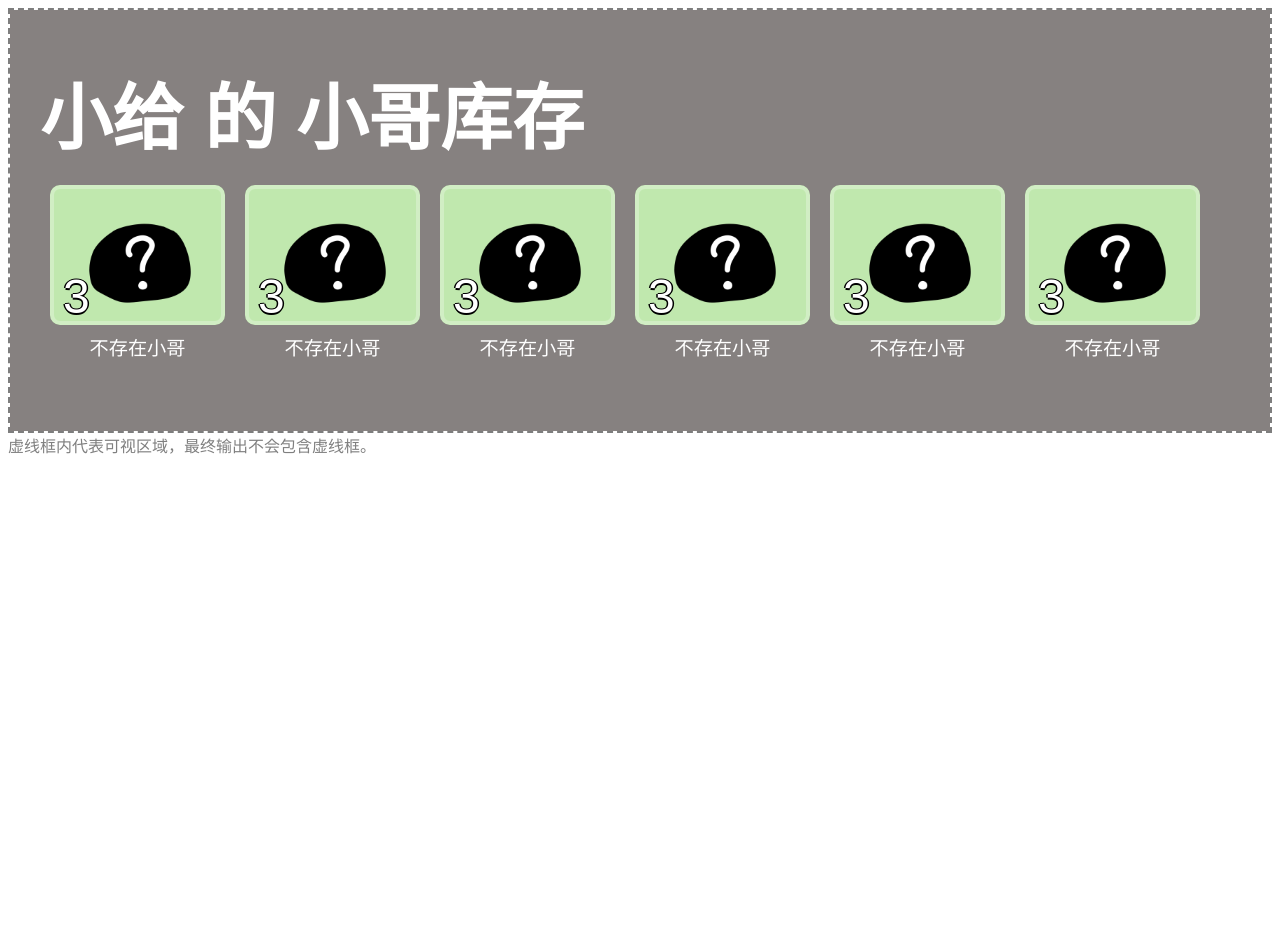
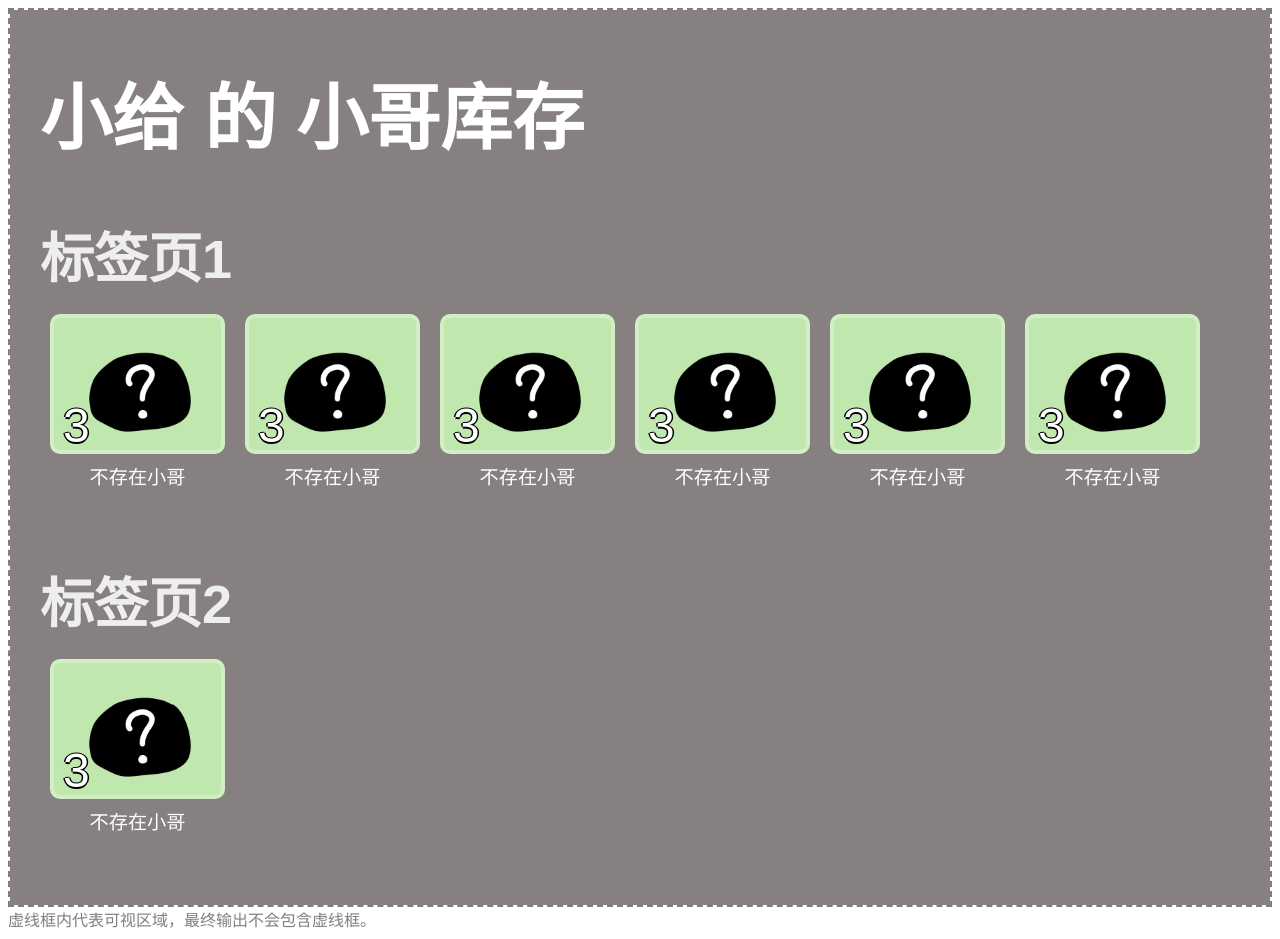
Before and after one commit to kagamibot-team/kagami-bot-frontend, a Vue app: page /storage in a window 1280 px wide. Before the commit the page ends 800 px from the top, so only its background shows below. Built offline with nearby package versions, Linux system fonts and the light colour scheme; no server answers.

Commit message:
调整数据结构

```diff
--- a/src/pre_data/storage.json
+++ b/src/pre_data/storage.json
@@ -3,6 +3,9 @@
         "name": "小给"
     },
     "boxes": [
+        {
+            "title": "标签页1",
+            "elements": [
                 {
                     "display_box": {
                         "image": "./resource/blank_placeholder.png",
@@ -51,6 +54,21 @@
                     },
                     "title1": "不存在小哥"
                 }
+            ]
+        },
+        {
+            "title": "标签页2",
+            "elements": [
+                {
+                    "display_box": {
+                        "image": "./resource/blank_placeholder.png",
+                        "color": "rgb(192, 232, 174)",
+                        "notation_down": "3"
+                    },
+                    "title1": "不存在小哥"
+                }
+            ]
+        }
     ],
     "title_text": "小哥库存"
 }
--- a/src/views/StorageView.vue
+++ b/src/views/StorageView.vue
@@ -22,7 +22,10 @@ axios.get(`../data/${route.query.uuid}`).then(response => {
 <template>
     <div class="storage-view">
         <h1>{{ data.user.name }} 的 {{ data.title_text }}</h1>
-        <BookBoxList :items="data.boxes" :line_item_count="10" />
+        <div v-for="(item, index) of data.boxes" :key="index">
+            <h2 v-if="item.title" :style="{ color: item.title_color || '#EEEEEE' }">{{ item.title }}</h2>
+            <BookBoxList :items="item.elements" :line_item_count="10" />
+        </div>
     </div>
 </template>
 
@@ -38,5 +41,12 @@ axios.get(`../data/${route.query.uuid}`).then(response => {
         font-size: 72px;
         font-family: '荆南波波黑', var(--font-fallback);
     }
+
+    h2 {
+        margin: 0;
+        margin-top: 50px;
+        font-size: 54px;
+        font-family: '荆南波波黑', var(--font-fallback);
+    }
 }
 </style>
```
Also changed, not shown: src/types/inventory.ts (+8 -1 lines). Lines whose indentation alone changed are shown as unchanged.
